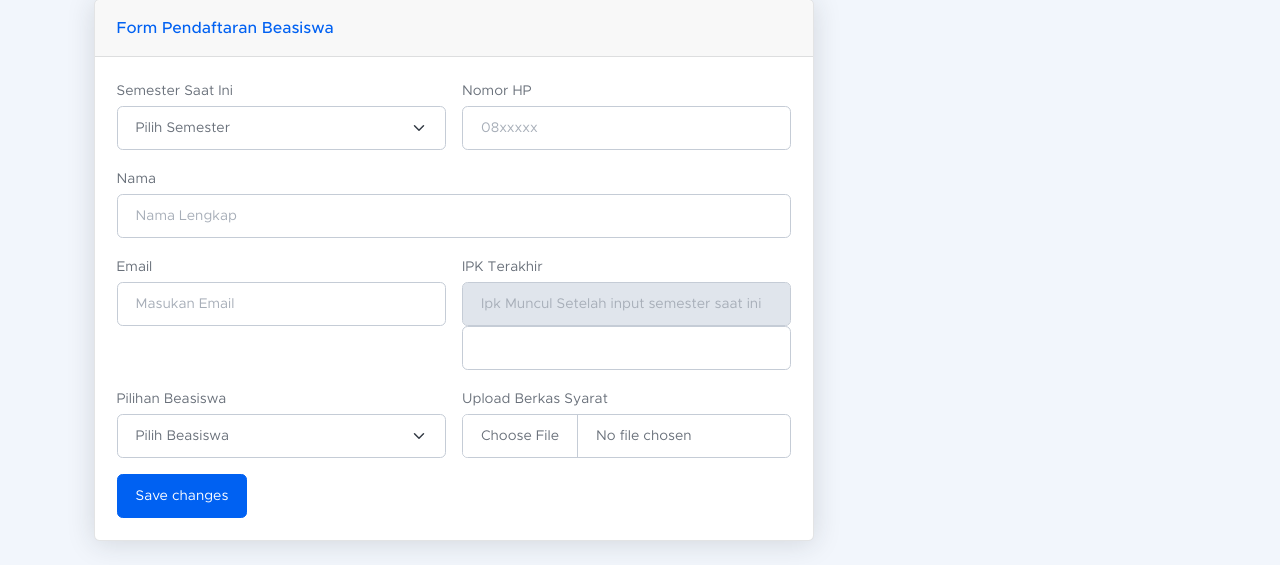
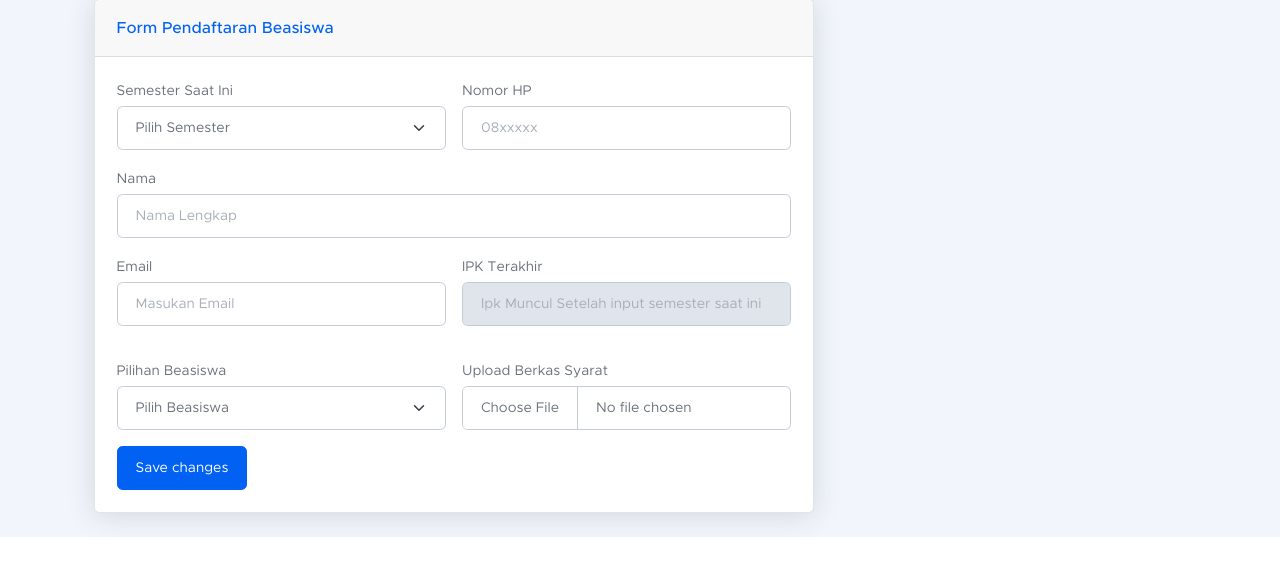
Before and after one commit to MahesaDS2408/Praktek_JWD, a CodeIgniter 4 app: the page made by app/Views/ajuan_beasiswa.php in a window 1280 px wide. Shown: the part 313-878 px from the top of the page. After the commit the page ends 850 px from the top, so only its background shows below. Run offline with PHP 8.4 and a stand-in for CodeIgniter, Linux system fonts and the light colour scheme; the template is opened without the code that fills it, so the values that code supplies are empty; some libraries are stand-ins or nearby versions.

Commit message:
update fixing

```diff
--- a/app/Views/ajuan_beasiswa.php
+++ b/app/Views/ajuan_beasiswa.php
@@ -57,7 +57,7 @@
                                 <div class="col-md-6">
                                     <label class="small mb-1" for="ipk">IPK Terakhir</label>
                                     <input class="form-control" id="ipk" type="text" name="ipk" placeholder="Ipk Muncul Setelah input semester saat ini" disabled />
-                                    <input class="form-control" id="id_ipk" type="text" name="id_ipk"   />
+                                    <input class="form-control" id="id_ipk" type="text" name="id_ipk"   hidden/>
                                 </div>
                             </div>
 
--- a/app/Views/layout.php
+++ b/app/Views/layout.php
@@ -133,7 +133,7 @@
 
 
                             // Mengambil nilai IPK dan menonaktifkan tombol jika IPK kurang dari 3
-                            var ipk = parseFloat(response);
+                            var ipk = parseFloat(response.ipk);
                             var submitButton = $('#submitButton'); // Ganti dengan ID tombol yang sesuai
                             var beasiswaSelect = $('#beasiswa'); // Ganti dengan ID select yang sesuai
                             var file_berkas = $('#file_berkas'); // Ganti dengan ID input yang sesuai
@@ -149,9 +149,6 @@
                                 beasiswaSelect.prop('disabled', false);
                             }
 
-
-
-
                         }
                     });
                 });
```
